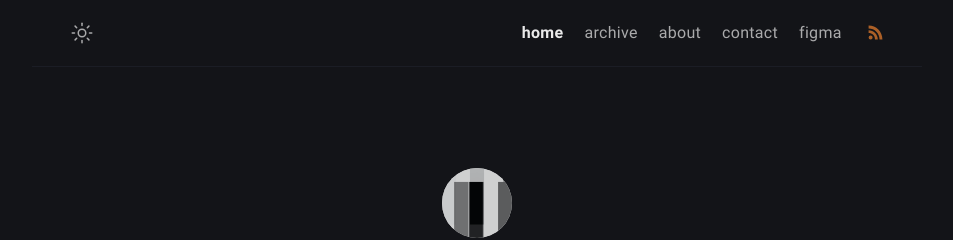
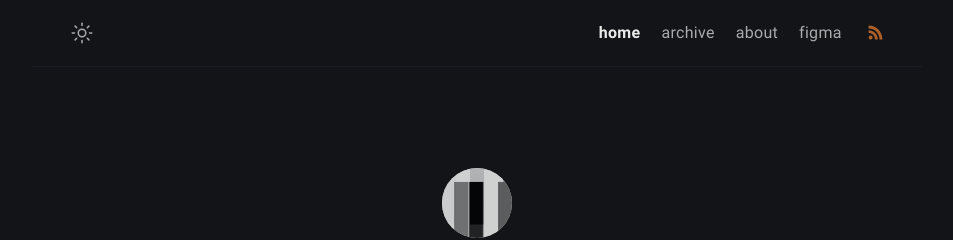
Before and after one commit to wristtattoo/jekyll-klise, a Jekyll site: the page built from index.md, in a window 1280 px wide. Shown: the top 240 px of the page, without its empty margins (163-1116 px from the left). Built offline with Jekyll 4.4.1, drawn with Linux system fonts in a browser that asks for light colours; a script that is not in the unit is left out.

Commit message:
Update menus.yml

```diff
--- a/_data/menus.yml
+++ b/_data/menus.yml
@@ -10,10 +10,6 @@
   url: /about/
   external: false
 
-- title: contact
-  url: /contact/
-  external: false
-
 - title: figma
   url: /13daysoffigma/
   external: false # set true if you using external link, see below
```
